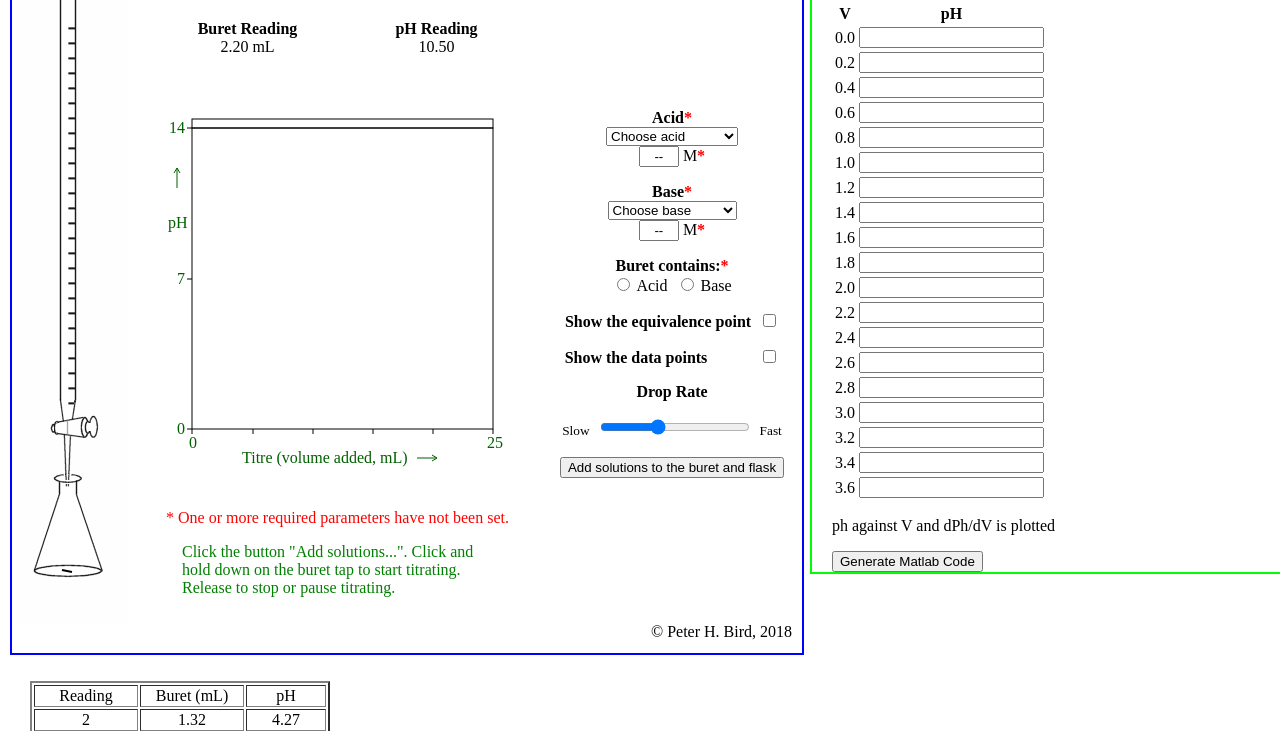
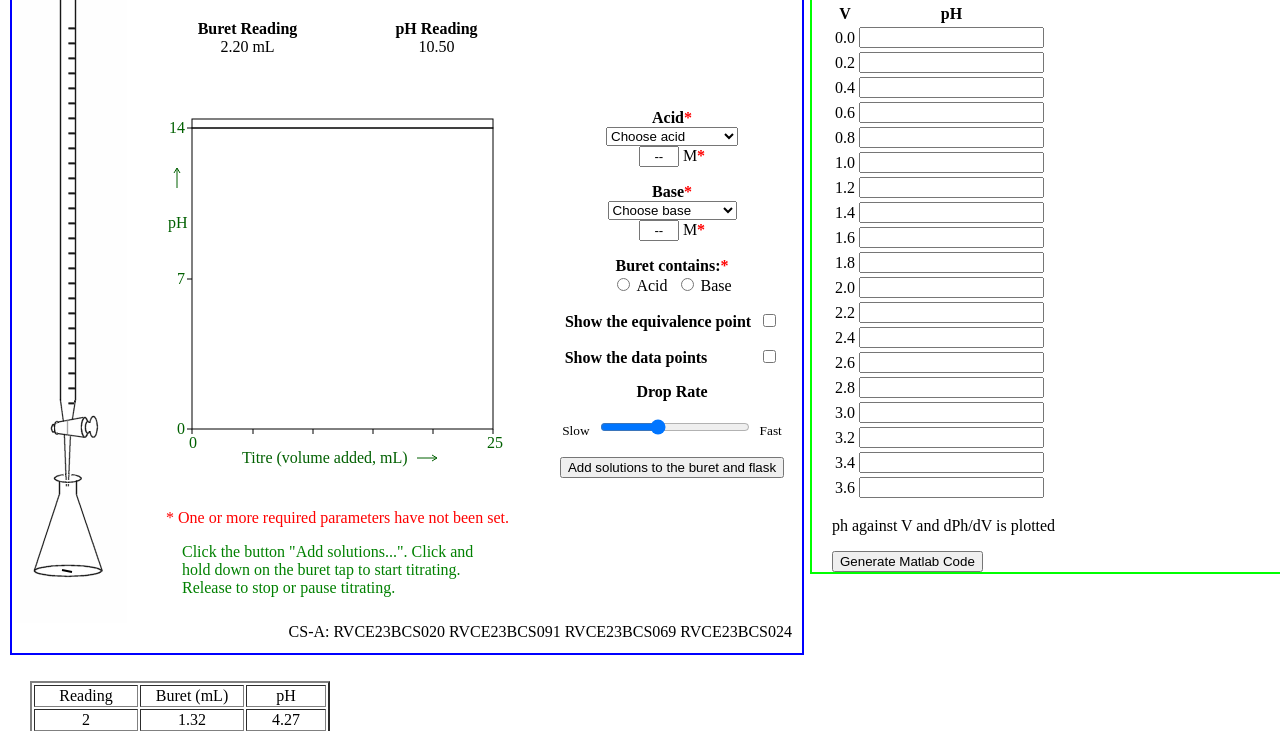
Before and after one commit to Anshrk/pka-simulation, a plain HTML site: page index.html in a window 1280 px wide. Shown: the part 69-800 px from the top of the page. Drawn offline with Linux system fonts and the light colour scheme.

Commit message:
:pencil2: CS-A
added usn of all of us

```diff
--- a/index.html
+++ b/index.html
@@ -1,5 +1,5 @@
 <html><head>
-    <title>Titration Simulator</title>
+    <title>PKa of a Weak Acid</title>
     <script language="JavaScript" type="text/javascript">
         function matlabGenerate() {
             let count = document.getElementById("v-table-body").childElementCount;
@@ -842,7 +842,7 @@ fprintf("Mass of the acid present in the given solution is: %0.4f", N_acid * mol
         </div>
         <!-- Copyright area area -->
         <div style="position:absolute; top:680; right:10; border:0px solid #ff0000;">
-            © Peter H. Bird, 2018
+            CS-A: RVCE23BCS020 RVCE23BCS091 RVCE23BCS069 RVCE23BCS024
         </div>
     </div>
     <!-- Operating instructions area -->
```
